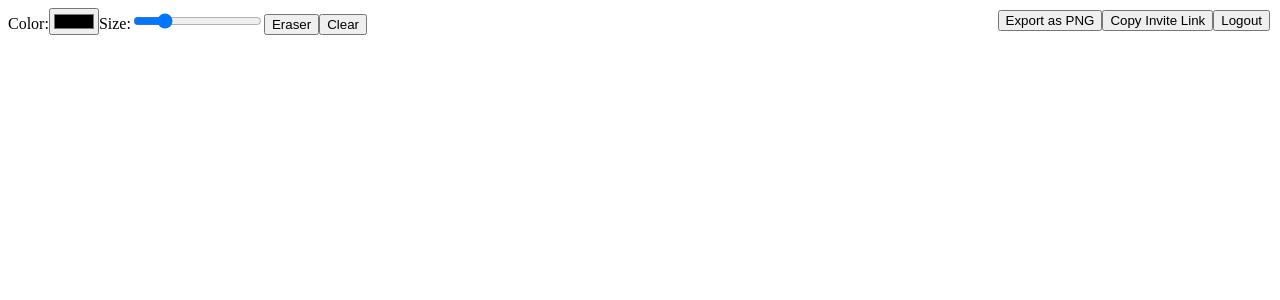
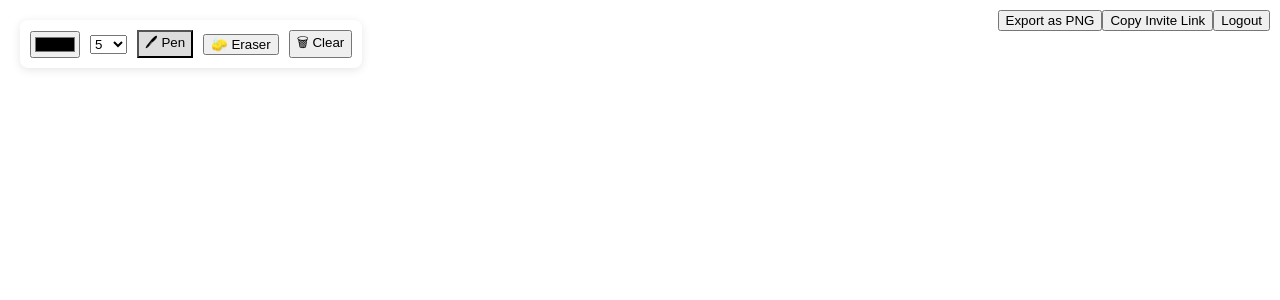
Before and after one commit to Shubham4835anand/Real-Time-Collaborative-Whiteboard, a React (Create React App) app in the folder frontend/: page /room/1 in a window 1280 px wide. Shown: the top 300 px of the page. Built offline with nearby package versions, Linux system fonts and the light colour scheme; no server answers; sample sign-in values are in the browser's storage.

Commit message:
updated Room.js

```diff
--- a/frontend/src/Room.js
+++ b/frontend/src/Room.js
@@ -81,6 +81,10 @@ function Room() {
 
   const draw = (e) => {
     if (!isDrawing || !prevPos) return;
+
+    // Prevent drawing on UI controls
+    if (e.target.id !== 'canvas') return;
+
     const { offsetX, offsetY } = e.nativeEvent;
     const newPos = { x: offsetX, y: offsetY };
 
@@ -144,12 +148,10 @@ function Room() {
         onMouseUp={endDrawing}
         onMouseLeave={endDrawing}
         style={{
-          display: 'block',
-          cursor: mode === 'erase' ? 'not-allowed' : 'crosshair',
           position: 'absolute',
           top: 0,
           left: 0,
-          zIndex: 1,
+          zIndex: 0, // ✅ canvas should be underneath UI
         }}
       />
 
--- a/frontend/src/Toolbar.js
+++ b/frontend/src/Toolbar.js
@@ -1,39 +1,62 @@
+// Toolbar.js
 import React from 'react';
 
-const Toolbar = ({
-  color,
-  setColor,
-  size,
-  setSize,
-  mode,
-  setMode,
-  onClear,
-}) => {
+function Toolbar({ color, setColor, size, setSize, mode, setMode, onClear }) {
   return (
-    <div className='toolbar'>
-      <label>Color:</label>
+    <div
+      style={{
+        position: 'fixed',
+        top: '20px',
+        left: '20px',
+        backgroundColor: '#fff',
+        padding: '10px',
+        borderRadius: '8px',
+        zIndex: 2,
+        boxShadow: '0 2px 10px rgba(0,0,0,0.1)',
+        display: 'flex',
+        gap: '10px',
+        alignItems: 'center',
+      }}
+    >
       <input
         type='color'
         value={color}
         onChange={(e) => setColor(e.target.value)}
+        title='Pick Color'
       />
 
-      <label>Size:</label>
-      <input
-        type='range'
-        min='1'
-        max='20'
+      <select
         value={size}
         onChange={(e) => setSize(e.target.value)}
-      />
+        title='Brush Size'
+      >
+        <option value='2'>2</option>
+        <option value='5'>5</option>
+        <option value='10'>10</option>
+        <option value='20'>20</option>
+      </select>
 
-      <button onClick={() => setMode(mode === 'draw' ? 'erase' : 'draw')}>
-        {mode === 'draw' ? 'Eraser' : 'Pen'}
+      <button
+        onClick={() => setMode('draw')}
+        style={{
+          backgroundColor: mode === 'draw' ? '#ddd' : '',
+        }}
+      >
+        🖊 Pen
       </button>
 
-      <button onClick={onClear}>Clear</button>
+      <button
+        onClick={() => setMode('erase')}
+        style={{
+          backgroundColor: mode === 'erase' ? '#ddd' : '',
+        }}
+      >
+        🧽 Eraser
+      </button>
+
+      <button onClick={onClear}>🗑 Clear</button>
     </div>
   );
-};
+}
 
 export default Toolbar;
```
